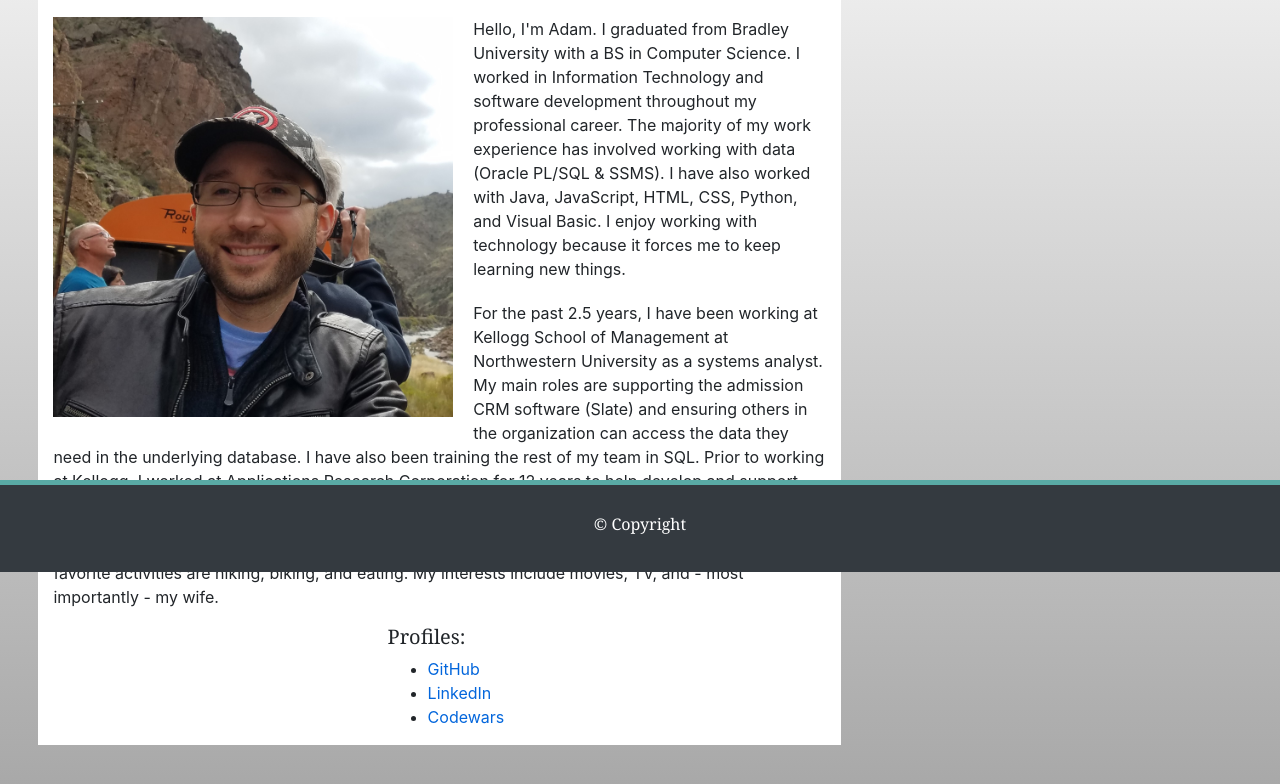
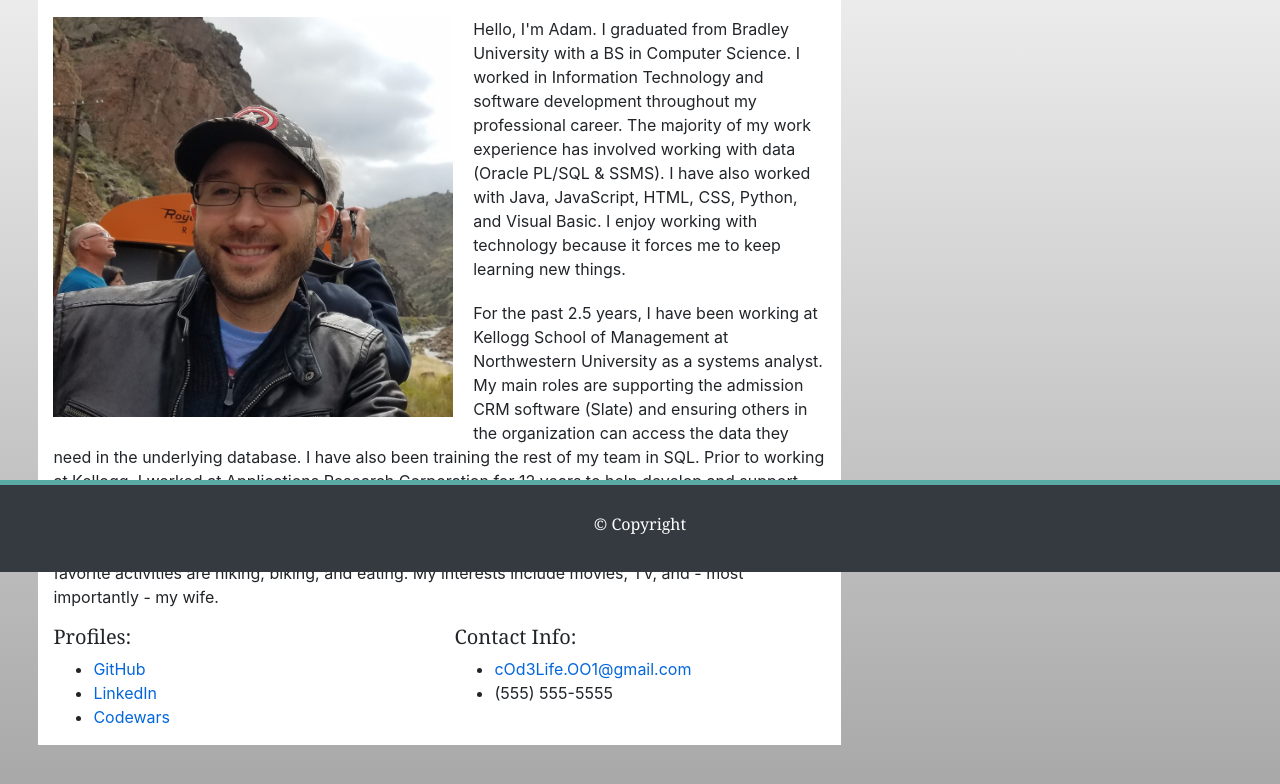
Before and after one commit to locutusOO1/02-CSS-Bootstrap-02-Homework, a plain HTML site: page index.html in a window 1280 px wide. Shown: the part 228-1012 px from the top of the page. Drawn offline with nearby package versions, Linux system fonts and the light colour scheme.

Commit message:
updated contact info and readme, cleaned up old portfolio pictures

```diff
--- a/index.html
+++ b/index.html
@@ -80,8 +80,7 @@
                     On a personal level, I've always lived in Illinois. My hobbies are video gaming and board gaming. My favorite activities are hiking, biking, and eating. My interests include movies, TV, and - most importantly - my wife.
                 </p>
                 <div class="row">
-                    <div class="col-5"></div>
-                    <div class="col-2">
+                    <div class="col-sm-6">
                         <h5>Profiles:</h5>
                         <ul>
                             <li>
@@ -95,7 +94,17 @@
                             </li>
                         </ul>
                     </div>
-                    <div class="col-5"></div>
+                    <div class="col-sm-6">
+                        <h5>Contact Info:</h5>
+                        <ul>
+                            <li>
+                                <a href="mailto:cOd3Life.OO1@gmail.com" target="_blank" class="social_links">cOd3Life.OO1@gmail.com</a>
+                            </li>
+                            <li>
+                                (555) 555-5555
+                            </li>
+                        </ul>
+                    </div>
                 </div>
             </article>
         </div>
```
Also changed, not shown: assets/images/code_refactor.PNG (deleted), assets/images/prework_about_me.PNG (deleted), assets/images/scratch_button_click.PNG (deleted), assets/images/scratch_cat_and_mouse.PNG (deleted), assets/images/scratch_cheesy_puffs.PNG (deleted), 1 other file.
